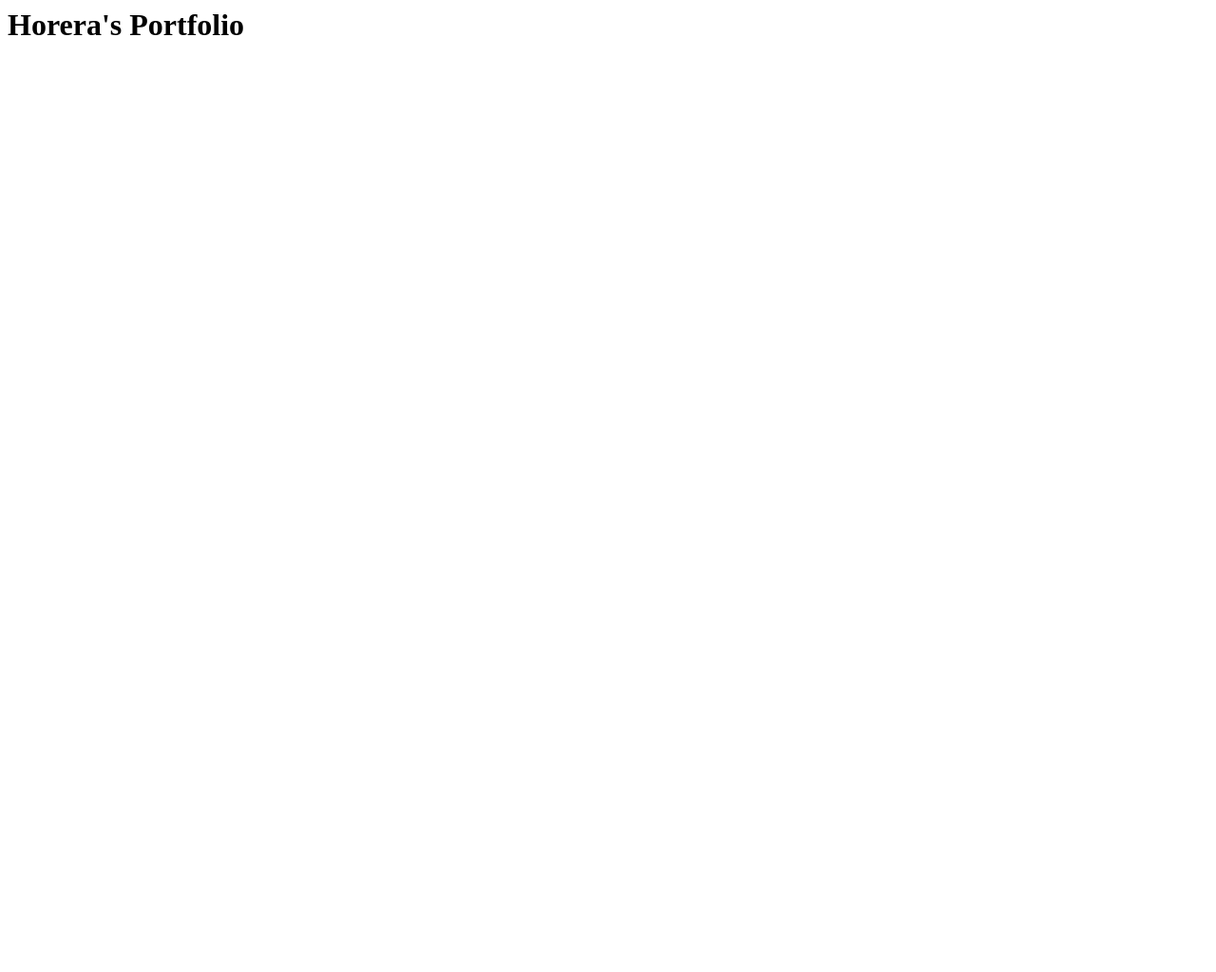
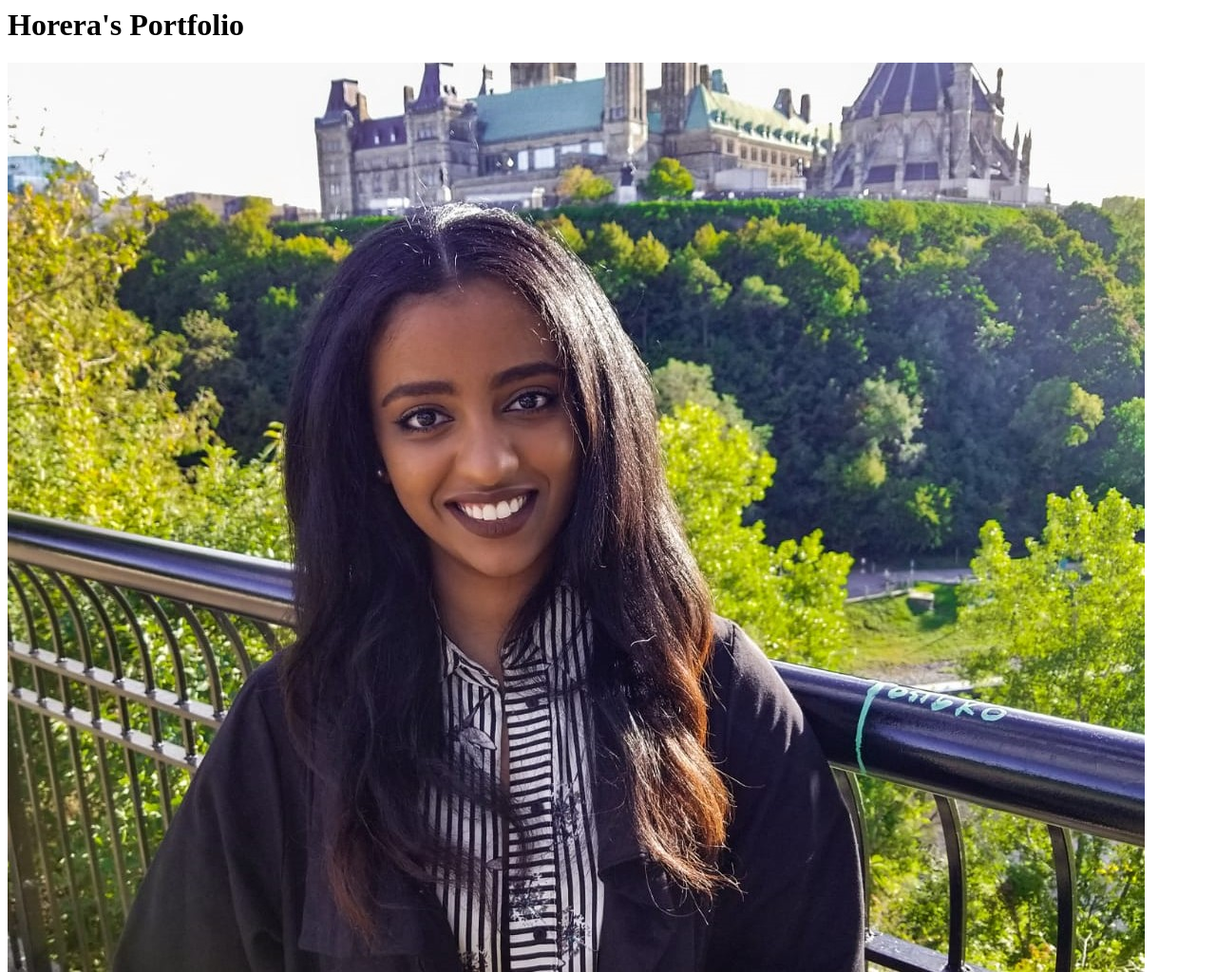
Before and after one commit to horeranegeri/horeranegeri.github.io, a plain HTML site: page index.html in a window 1280 px wide. Shown: the whole page at 95% size. Before the commit the page ends 800 px from the top, so only its background shows below. Drawn offline with Linux system fonts and the light colour scheme.

Commit message:
Update index.html

```diff
--- a/index.html
+++ b/index.html
@@ -1,4 +1,4 @@
 <html>
     <h1>Horera's Portfolio</h1>
-    <img scr="./IMG-20200911-WA00011.JPG" />
+    <img src="./IMG-20200911-WA00011.JPG" />
 </html>
```
